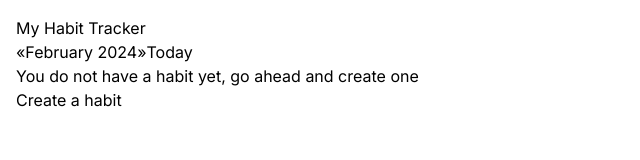
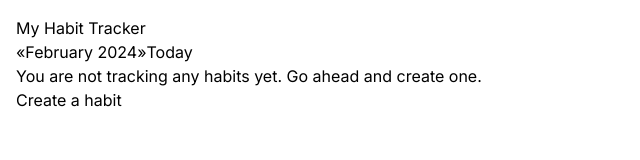
Before and after one commit to baradev/my-habit-tracker, a Next.js app: page / in a window 1280 px wide. Shown: the top 160 px of the page, without its empty margins (0-640 px from the left). Built offline with nearby package versions, Linux system fonts and the light colour scheme.

Commit message:
Change title

```diff
--- a/app/NoHabitsScreen.tsx
+++ b/app/NoHabitsScreen.tsx
@@ -10,7 +10,7 @@ export const NoHabitsScreen: React.FC<NoHabitsScreenProps> = ({
   return (
     <div className="m-3 text-center">
       <div className="flex justify-center mb-10 mt-10 font-medium text-lg">
-        <p>You do not have a habit yet, go ahead and create one</p>
+        <p>You are not tracking any habits yet. Go ahead and create one.</p>
       </div>
       <button className={`btn btn-active btn-secondary`} onClick={addNewHabit}>
         Create a habit
```
